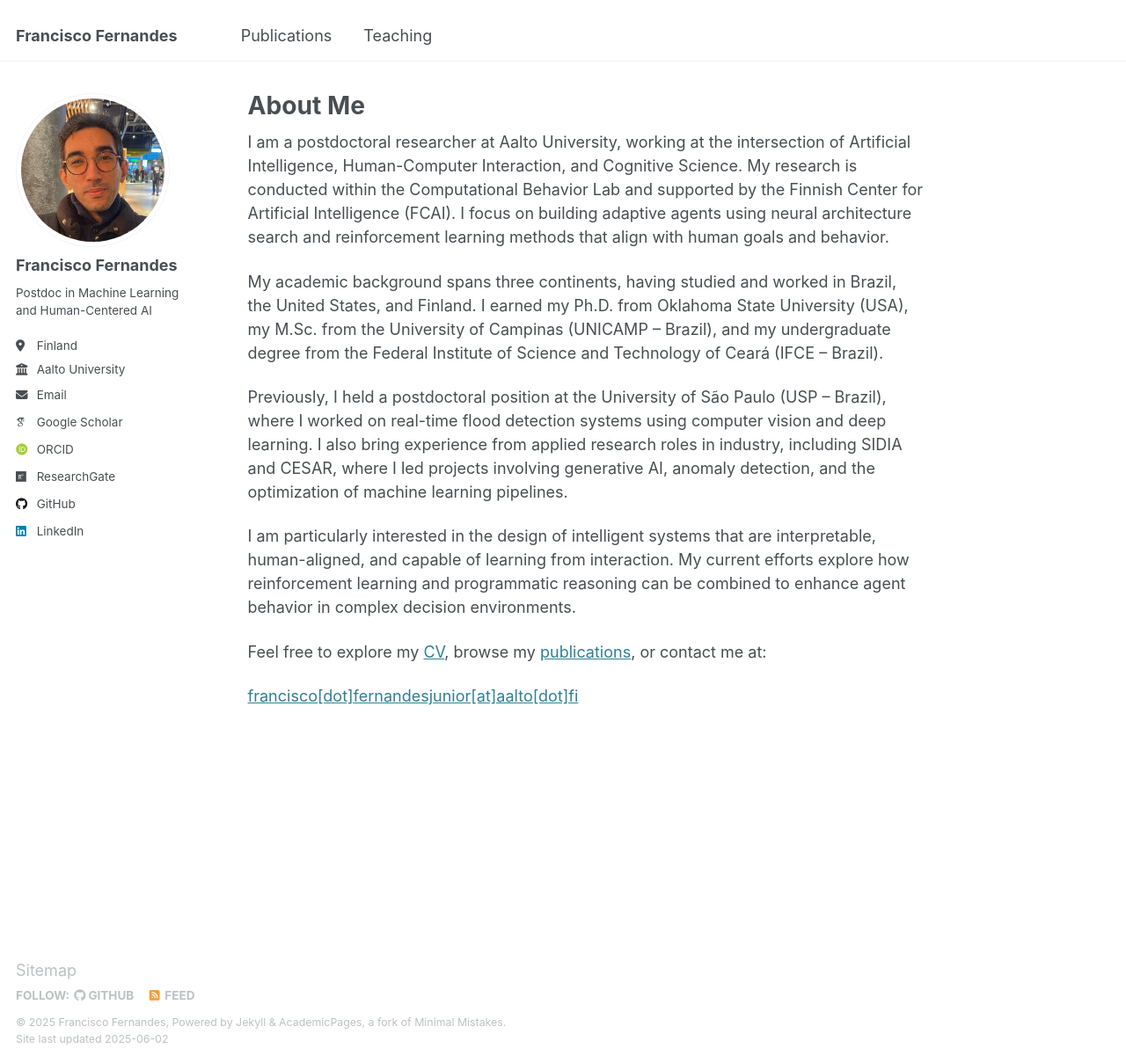
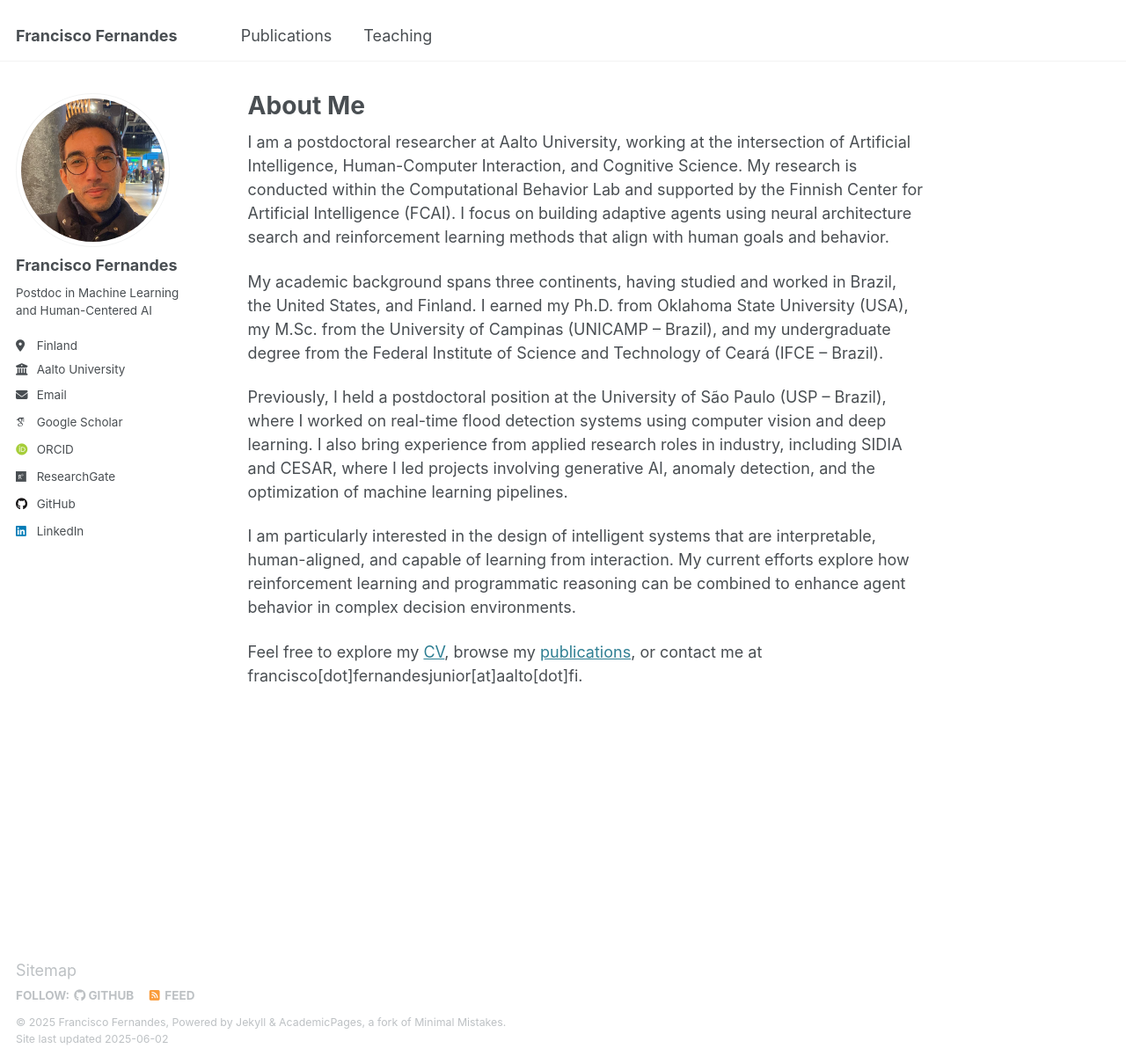
Before and after one commit to feferna/feferna.github.io, a Jekyll site: the page built from _pages/about.md, in a window 1280 px wide and 1209 px high. Shown: the whole window at 88% size. Built offline with Jekyll 4.4.1, drawn with Linux system fonts in a browser that asks for light colours; some web fonts are replaced; some of the changed lines change nothing that is shown.

Commit message:
Obfuscating email

```diff
--- a/_config.yml
+++ b/_config.yml
@@ -29,7 +29,7 @@ author:
   location         : "Finland"
   employer         : "Aalto University"
   uri              : # URL
-  email            : "francisco.fernandesjunior@aalto.fi"
+  email            : "francisco[dot]fernandesjunior[at]aalto[dot]fi"
 
   # Academic websites
   arxiv            : # URL - Update with the correct link to your profile
--- a/_pages/about.md
+++ b/_pages/about.md
@@ -15,13 +15,4 @@ Previously, I held a postdoctoral position at the University of São Paulo (USP
 
 I am particularly interested in the design of intelligent systems that are interpretable, human-aligned, and capable of learning from interaction. My current efforts explore how reinforcement learning and programmatic reasoning can be combined to enhance agent behavior in complex decision environments.
 
-Feel free to explore my [CV](/cv/), browse my [publications](/publications/), or contact me at:
-<p id="email"></p>
-<script type="text/javascript">
-  const user = "francisco.fernandesjunior";
-  const domain = "aalto.fi";
-  const email = user + "@" + domain;
-  const obfuscated = email.replace(/\./g, "[dot]").replace("@", "[at]");
-  const link = '<a href="mailto:' + email + '">' + obfuscated + '</a>';
-  document.getElementById("email").innerHTML = link;
-</script>
+Feel free to explore my [CV](/cv/), browse my [publications](/publications/), or contact me at francisco[dot]fernandesjunior[at]aalto[dot]fi.
```
